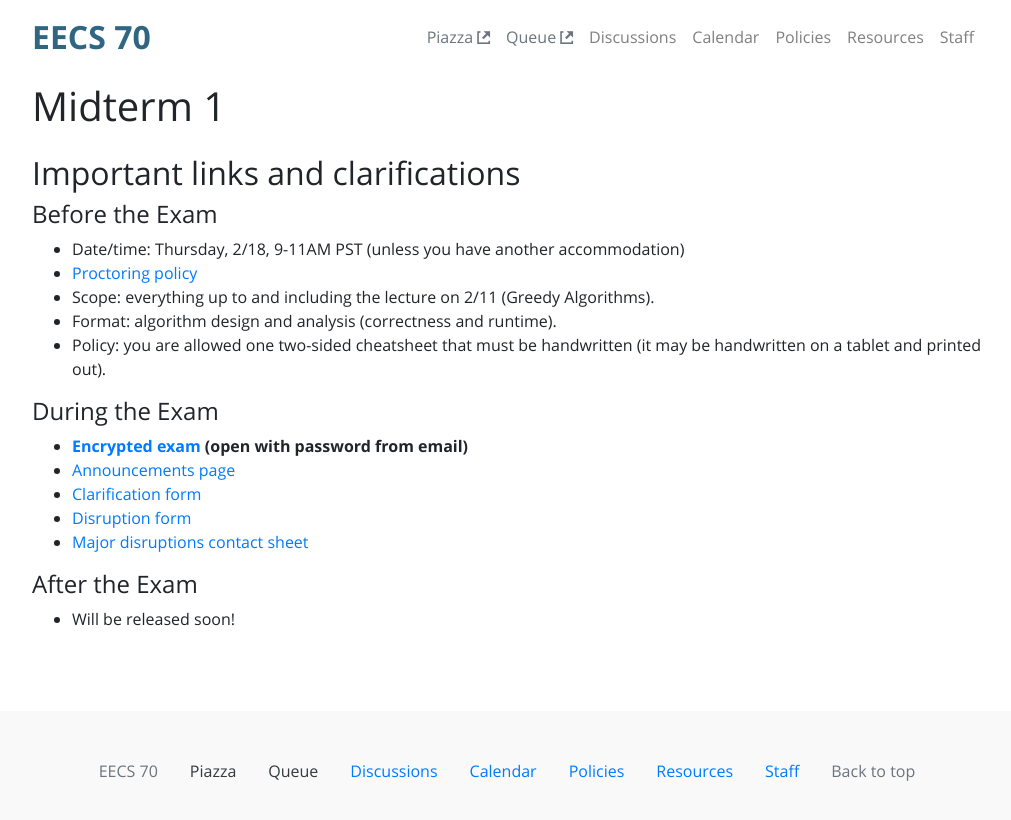
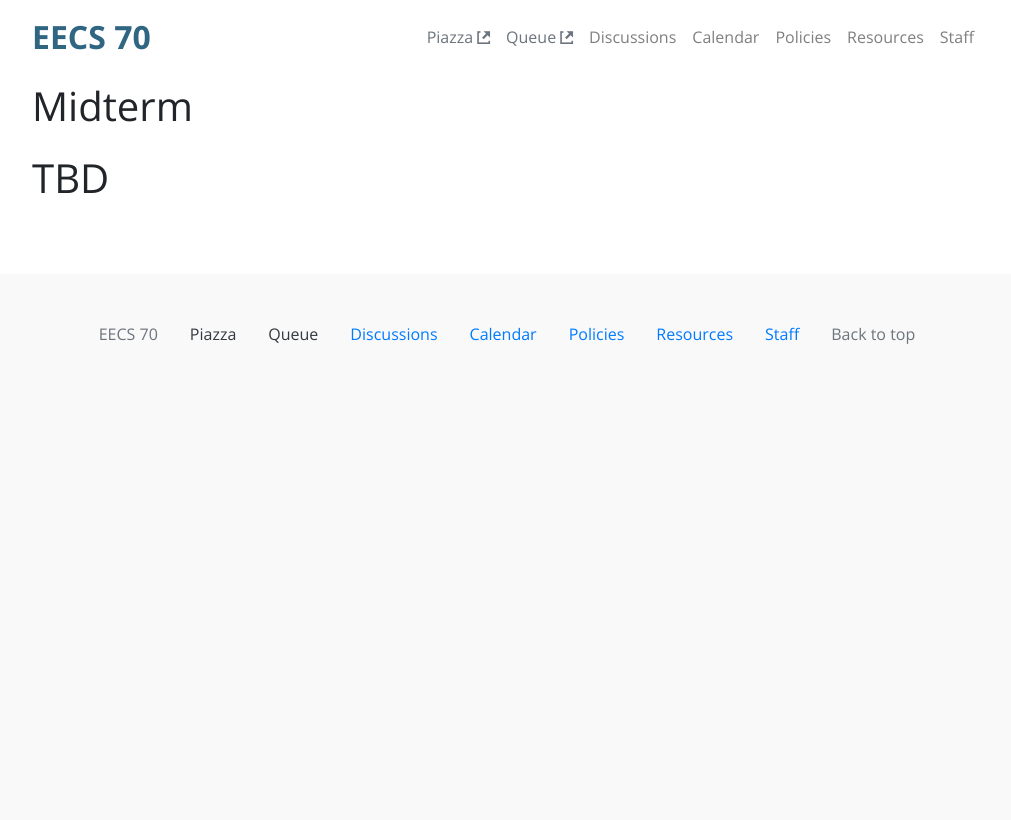
Before and after one commit to tsgoten/cs70-website, a Jekyll site: the page built from midterm.md, in a window 1280 px wide. Shown: the top 820 px of the page, without its empty margins (133-1144 px from the left). Built offline with Jekyll 4.4.1, drawn with Linux system fonts in a browser that asks for light colours.

Commit message:
setup and fixed discussion alignment

```diff
--- a/assets/main.css
+++ b/assets/main.css
@@ -310,6 +310,11 @@ blockquote *:last-child {
     margin: 0;
 }
 
+#dis-worksheet {
+    display: flex;
+    align-items: center;
+}
+
 /* nav[data-toggle=toc] .nav-link+ul {
     display: block !important;
     margin-bottom: 0 !important;
--- a/index.html
+++ b/index.html
@@ -75,11 +75,12 @@ Professor Ayazifar's OH: F 3:00 - 5:00 pm</p>
                                 <div class="badge badge-light my-1 p-3 main-badge">
                                     <a {% if material.posted %}
                                         href="/assets/pdf/dis{{material.name}}.pdf"
-                                        {% else %} class="text-muted" {% endif %}>Section {{material.num}}</a>,<br/>
+                                        {% else %} class="text-muted" {% endif %}>Section {{material.num}}</a>, <br/>
                                     <a {% if material.solutions %}
                                         href="/assets/pdf/dis{{material.name}}-sol.pdf"
                                         {% else %} class="text-muted" {% endif %}>solutions</a><br/>
                                 </div>
+                                <br>
                                 {%if material.walkthrough %}
                                 <div class="badge badge-light my-1 p-3 main-badge">
                                     <a href="{{material.walkthrough}}">Section {{material.num}} walkthrough</a><br/>
--- a/midterm.md
+++ b/midterm.md
@@ -1,28 +1,8 @@
 ---
 layout: page
 # sidebar: true
-title: Midterm 1
-permalink: /midterm1/
+title: Midterm
+permalink: /midterm/
 ---
 
-## Important links and clarifications
-
-### Before the Exam
-
--   Date/time: Thursday, 2/18, 9-11AM PST (unless you have another accommodation)
--   [Proctoring policy](https://docs.google.com/document/d/1aNZnr5Rnz8CjHwIsEUPYlLwdPwJ8UPgpIAtYPhVbc8w/edit)
--   Scope: everything up to and including the lecture on 2/11 (Greedy Algorithms).
--   Format: algorithm design and analysis (correctness and runtime).
--   Policy: you are allowed one two-sided cheatsheet that must be handwritten (it may be handwritten on a tablet and printed out).
-
-### During the Exam
-
--   **[Encrypted exam](https://drive.google.com/file/d/1JwaXOT3SzyfdYE3L_flp9JEXsJxDi6cU/view) (open with password from email)**
--   [Announcements page](https://announcements.cs61a.org/cs170-sp21-mt1)
--   [Clarification form](https://forms.gle/1zJrdRLatAMwqjNP9)
--   [Disruption form](https://forms.gle/pEiq1Y5dHWrCtG5x6)
--   [Major disruptions contact sheet](https://docs.google.com/spreadsheets/d/1HaHENWoIPGuW-SnUepGEW4abIrrgg5f6BmZ1q03NFr8/edit#gid=0)
-
-### After the Exam
-
--   Will be released soon!
+# TBD
```
Also changed, not shown: midterm2.md (deleted, +0 -23 lines), policies.md (+1 -0 lines), 7 other files.
